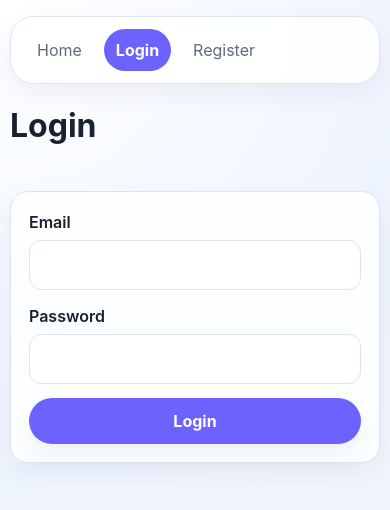
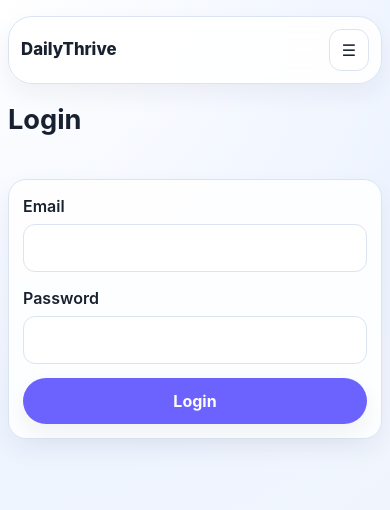
Before and after one commit to Ollie1401/HonorsStageProject, a React (Vite) app in the folder client/: page /login in a window 390 px wide. Shown: the top 510 px of the page. Built offline with nearby package versions, Linux system fonts and the light colour scheme; no server answers.

Commit message:
feat: add mobile responsive layout and navigation

```diff
--- a/client/src/components/NavBar.jsx
+++ b/client/src/components/NavBar.jsx
@@ -1,3 +1,4 @@
+import { useState } from "react";
 import { NavLink } from "react-router-dom";
 import { useAuth } from "../context/AuthContext";
 
@@ -6,30 +7,71 @@ const linkClass = ({ isActive }) =>
 
 export default function NavBar() {
     const { user, isAuthenticated, logout } = useAuth();
+    const [menuOpen, setMenuOpen] = useState(false);
+
+    function closeMenu() {
+        setMenuOpen(false);
+    }
 
     return (
         <nav className="navbar">
-            <NavLink to="/" className={linkClass}>Home</NavLink>
+            <div className="nav-top">
+                <NavLink to="/" className="nav-brand" onClick={closeMenu}>
+                    DailyThrive
+                </NavLink>
+
+                <button
+                    type="button"
+                    className="nav-toggle"
+                    onClick={() => setMenuOpen((prev) => !prev)}
+                >
+                    ☰
+                </button>
+            </div>
+
+            <div className={`nav-links-wrap ${menuOpen ? "open" : ""}`}>
+                <div className="nav-links">
+                    <NavLink to="/" className={linkClass} onClick={closeMenu}>
+                        Home
+                    </NavLink>
 
                     {isAuthenticated && (
                         <>
-                    <NavLink to="/planner" className={linkClass}>Planner</NavLink>
-                    <NavLink to="/goals" className={linkClass}>Goals</NavLink>
-                    <NavLink to="/log" className={linkClass}>Log</NavLink>
-                    <NavLink to="/profile" className={linkClass}>Profile</NavLink>
-                    <NavLink to="/rewards" className={linkClass}>Rewards</NavLink>
-                    <NavLink to="/settings" className={linkClass}>Settings</NavLink>
+                            <NavLink to="/planner" className={linkClass} onClick={closeMenu}>
+                                Planner
+                            </NavLink>
+                            <NavLink to="/goals" className={linkClass} onClick={closeMenu}>
+                                Goals
+                            </NavLink>
+                            <NavLink to="/log" className={linkClass} onClick={closeMenu}>
+                                Log
+                            </NavLink>
+                            <NavLink to="/profile" className={linkClass} onClick={closeMenu}>
+                                Profile
+                            </NavLink>
+                            <NavLink to="/rewards" className={linkClass} onClick={closeMenu}>
+                                Rewards
+                            </NavLink>
+                            <NavLink to="/settings" className={linkClass} onClick={closeMenu}>
+                                Settings
+                            </NavLink>
                         </>
                     )}
 
-            {!isAuthenticated ? (
+                    {!isAuthenticated && (
                         <>
-                    <NavLink to="/login" className={linkClass}>Login</NavLink>
-                    <NavLink to="/register" className={linkClass}>Register</NavLink>
+                            <NavLink to="/login" className={linkClass} onClick={closeMenu}>
+                                Login
+                            </NavLink>
+                            <NavLink to="/register" className={linkClass} onClick={closeMenu}>
+                                Register
+                            </NavLink>
                         </>
-            ) : (
-                <>
-                        <div className="nav-spacer" />
+                    )}
+                </div>
+
+                {isAuthenticated && (
+                    <div className="nav-account">
                         <div className="nav-user">
                             <div className="nav-avatar">
                                 {user?.selected_avatar === "lotus-avatar"
@@ -45,8 +87,9 @@ export default function NavBar() {
                         <button onClick={logout} className="btn btn-small btn-secondary">
                             Logout
                         </button>
-                </>
+                    </div>
                 )}
+            </div>
         </nav>
     );
 }
--- a/client/src/index.css
+++ b/client/src/index.css
@@ -170,15 +170,46 @@ strong {
     width: min(1180px, calc(100% - 32px));
     margin: 16px auto 0;
     padding: 14px 18px;
-    display: flex;
-    gap: 10px;
-    align-items: center;
-    flex-wrap: wrap;
     border: 1px solid var(--border);
     border-radius: var(--radius-lg);
     background: var(--surface);
     backdrop-filter: blur(16px);
     box-shadow: var(--shadow-sm);
+}
+
+.nav-top {
+    display: flex;
+    justify-content: space-between;
+    align-items: center;
+    gap: 12px;
+}
+
+.nav-brand {
+    font-weight: 800;
+    font-size: 1.05rem;
+}
+
+.nav-toggle {
+    display: none;
+    border: 1px solid var(--border);
+    background: var(--surface-strong);
+    color: var(--text);
+    border-radius: 12px;
+    padding: 8px 12px;
+}
+
+.nav-links-wrap {
+    display: flex;
+    align-items: center;
+    gap: 16px;
+    margin-top: 12px;
+}
+
+.nav-links {
+    display: flex;
+    gap: 10px;
+    align-items: center;
+    flex-wrap: wrap;
 }
 
 .nav-link {
@@ -200,8 +231,11 @@ strong {
         font-weight: 700;
     }
 
-.nav-spacer {
+.nav-account {
     margin-left: auto;
+    display: flex;
+    align-items: center;
+    gap: 12px;
 }
 
 .nav-user {
@@ -219,7 +253,6 @@ strong {
     font-size: 0.82rem;
     color: var(--text-faint);
 }
-
 /* ---------- cards ---------- */
 
 .card {
@@ -439,10 +472,16 @@ textarea {
     flex-wrap: wrap;
 }
 
+.calendar-scroll {
+    width: 100%;
+    overflow-x: auto;
+}
+
 .calendar-grid {
     display: grid;
-    grid-template-columns: repeat(7, minmax(0, 1fr));
+    grid-template-columns: repeat(7, minmax(90px, 1fr));
     gap: 8px;
+    min-width: 700px;
 }
 
 .calendar-day-header {
@@ -486,16 +525,68 @@ textarea {
 
 /* ---------- responsive ---------- */
 
+@media (max-width: 900px) {
+    .app-shell,
+    .navbar {
+        width: min(100% - 20px, 1180px);
+    }
+
+    .page-grid {
+        grid-template-columns: 1fr;
+    }
+
+    .form-card,
+    .auth-wrap,
+    .inline-field {
+        max-width: 100%;
+    }
+}
+
 @media (max-width: 700px) {
     .app-shell {
-        width: min(100% - 20px, 1180px);
-        padding-top: 18px;
+        padding-top: 16px;
+        padding-bottom: 28px;
     }
 
     .navbar {
-        width: min(100% - 20px, 1180px);
         top: 8px;
-        padding: 12px 14px;
+        padding: 12px;
+    }
+
+    .nav-toggle {
+        display: inline-flex;
+        align-items: center;
+        justify-content: center;
+    }
+
+    .nav-links-wrap {
+        display: none;
+        flex-direction: column;
+        align-items: stretch;
+        gap: 14px;
+    }
+
+        .nav-links-wrap.open {
+            display: flex;
+        }
+
+    .nav-links {
+        flex-direction: column;
+        align-items: stretch;
+        width: 100%;
+    }
+
+    .nav-link {
+        display: block;
+        width: 100%;
+        text-align: left;
+    }
+
+    .nav-account {
+        margin-left: 0;
+        width: 100%;
+        flex-direction: column;
+        align-items: stretch;
     }
 
     .nav-user {
@@ -503,16 +594,55 @@ textarea {
         text-align: left;
     }
 
-    .nav-spacer {
-        margin-left: 0;
+    .card {
+        padding: 14px;
     }
 
-    .calendar-grid {
-        gap: 6px;
+    .actions-row {
+        flex-direction: column;
+        align-items: stretch;
+    }
+
+    .btn,
+    .btn-small {
+        width: 100%;
     }
 
     .calendar-cell {
-        min-height: 88px;
+        min-height: 82px;
         padding: 8px;
     }
+
+    h1 {
+        font-size: 1.7rem;
+    }
+
+    h2 {
+        font-size: 1.25rem;
+    }
 }
+
+@media (max-width: 480px) {
+    .app-shell,
+    .navbar {
+        width: calc(100% - 16px);
+    }
+
+    .hero-card {
+        padding: 18px;
+    }
+
+    .emoji-xl {
+        font-size: 2.4rem;
+    }
+
+    .emoji-lg {
+        font-size: 1.7rem;
+    }
+
+    input,
+    select,
+    textarea {
+        padding: 11px 12px;
+    }
+}
--- a/client/src/pages/Home.jsx
+++ b/client/src/pages/Home.jsx
@@ -139,7 +139,7 @@ export default function Home() {
                         {getGreeting()}, {user?.username || "User"}
                     </h2>
                     <p>
-                        <p><strong>Title:</strong> {user?.selected_title || user?.title || "New Member"}</p>
+                        <strong>Title:</strong> {user?.selected_title || user?.title || "New Member"}
                     </p>
                     <p>
                         <strong>Total Points:</strong> {user?.points || 0}
--- a/client/src/pages/Planner.jsx
+++ b/client/src/pages/Planner.jsx
@@ -169,7 +169,8 @@ export default function Planner() {
                 </button>
             </div>
 
-            <div className="calendar-grid">
+            <div className="calendar-scroll">
+                <div className="calendar-grid">
                 {["Sun", "Mon", "Tue", "Wed", "Thu", "Fri", "Sat"].map((dayName) => (
                     <div key={dayName} className="calendar-day-header">
                         {dayName}
@@ -213,6 +214,7 @@ export default function Planner() {
                         </button>
                     );
                 })}
+                </div>
             </div>
 
             {showEntryForm && selectedDate && (
```
Lines whose indentation alone changed are shown as unchanged.
